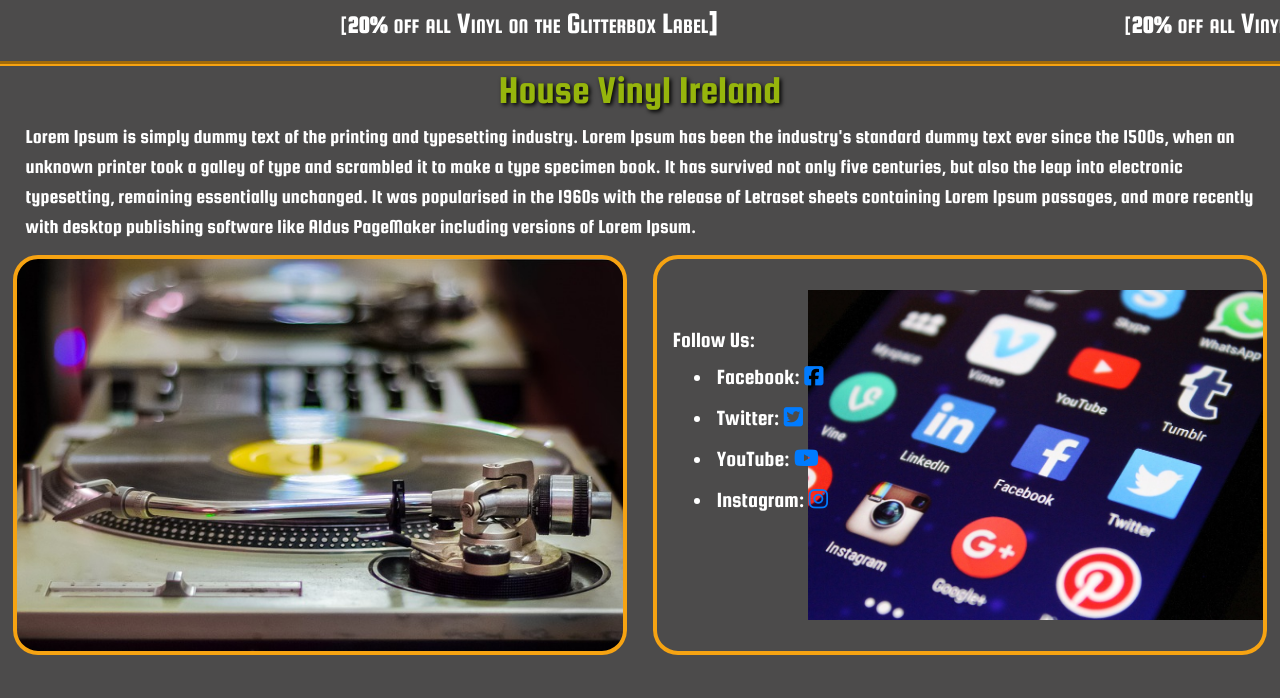
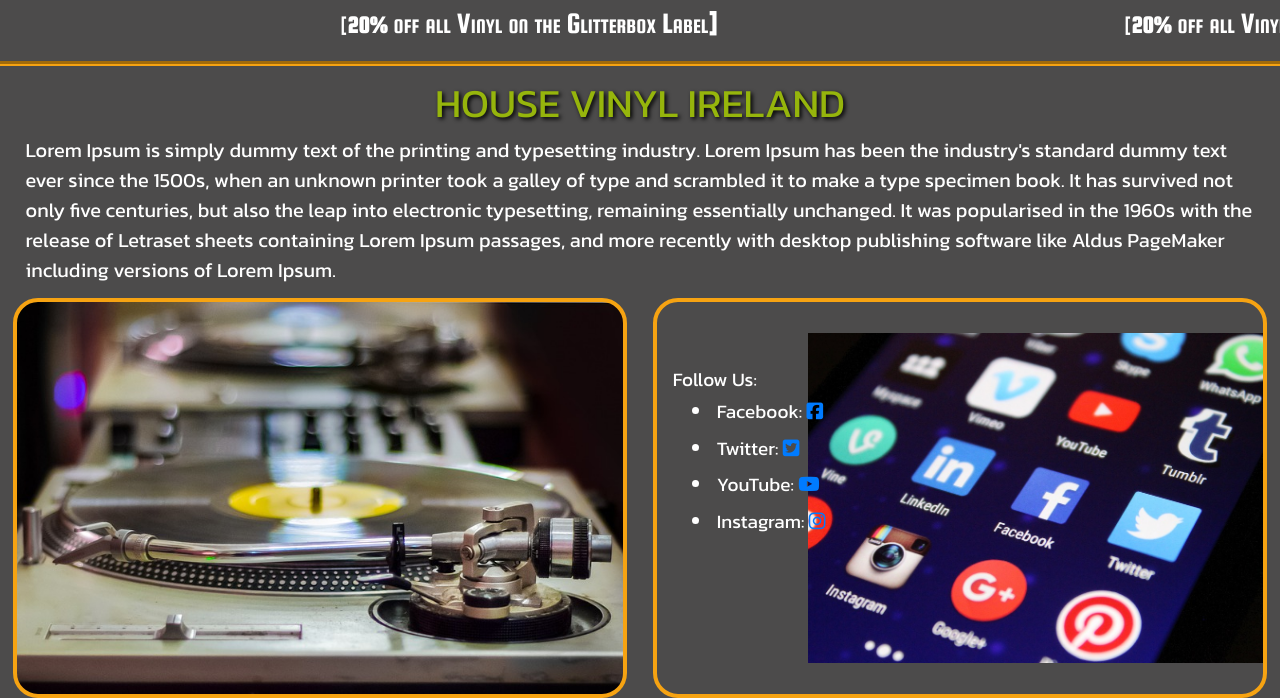
Before and after one commit to David-Maura-Rodgers/House-Vinyl-Ireland, a Django app: page / in a window 1280 px wide. Shown: the part 122-820 px from the top of the page. Before the commit the page ends 777 px from the top, so only its background shows below. Run offline with Django 3.2, Linux system fonts and the light colour scheme; some libraries are stand-ins or nearby versions.

Commit message:
edit: some font style changes and margin top changes for elements on home page

```diff
--- a/static/css/base.css
+++ b/static/css/base.css
@@ -1,4 +1,6 @@
 @import url('https://fonts.googleapis.com/css2?family=Squada+One&display=swap');
+@import url('https://fonts.googleapis.com/css2?family=Poppins:wght@500&family=Squada+One&display=swap');
+@import url('https://fonts.googleapis.com/css2?family=Kanit&display=swap');
 
 html {
     height: 100%;
@@ -7,9 +9,6 @@ html {
 body {
     font-family: 'Squada One', sans-serif;
     font-size: 20px;
-    /* letter-spacing: 0.5px;
-    text-transform: none; */
-    /* background: rgba(0, 0, 0, 0.874); */
     background: rgb(76, 75, 75);
     height: calc(100vh - 164px);
     margin: 0;
@@ -91,21 +90,23 @@ body {
 }
 
 .social-links {
-    font-size: 22px;
+    font-size: 19px;
+    font-family: 'Kanit', sans-serif;
 }
 
 .home-header {
     text-shadow: 2px 2px 4px rgb(0, 0, 0);
-    /* color: #7ea8d8;  */
-    /* color: #5590d4; */
     color: #96b50c;
-    /* color: #20c107; */
     border-top: groove 5px #f6a312;
+    font-family: 'Kanit', sans-serif;
+    text-transform: uppercase;
+    padding-top: 1%;
 }
 
 .home-text {
     margin: 0 2% 1% 2%;
     font-variant:initial;
+    font-family: 'Kanit', sans-serif;
 }
 
 .bg-info {
```
Also changed, not shown: db.sqlite3.
